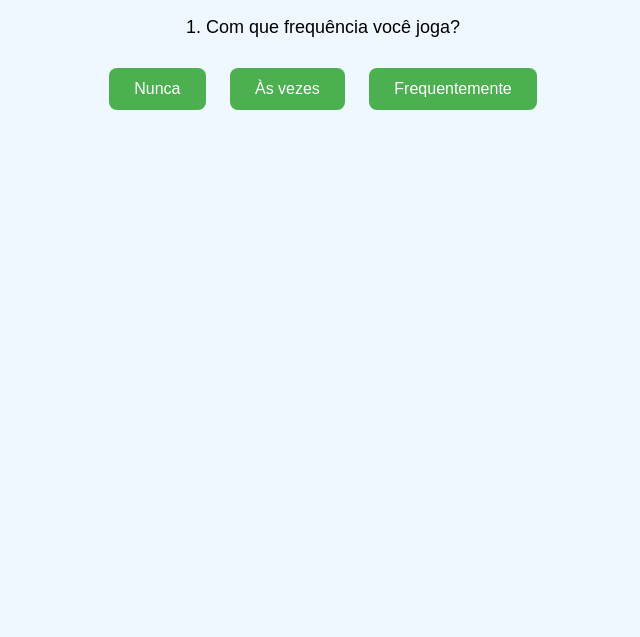
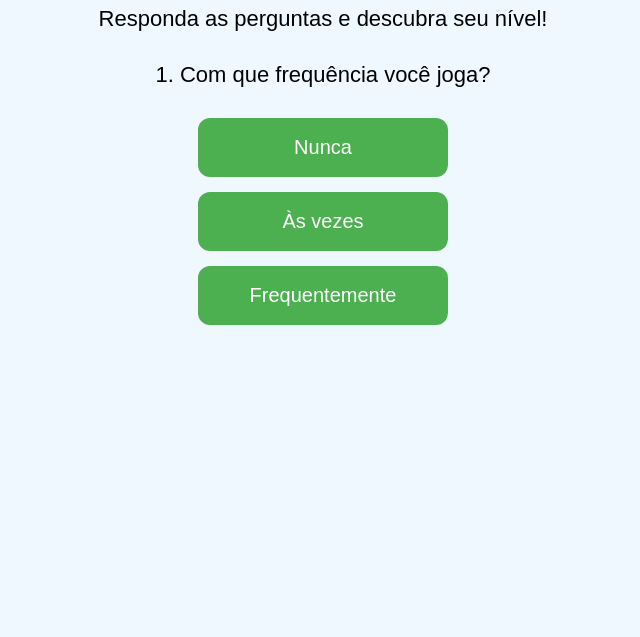
Before and after one commit to RaulBrc/quiz-tenis-de-mesa, a plain HTML site: page index.html in a window 1280 px wide. Shown: the part 163-800 px from the top of the page, without its empty margins (317-957 px from the left). Drawn offline with Linux system fonts and the light colour scheme.

Commit message:
Update style.css

```diff
--- a/style.css
+++ b/style.css
@@ -2,7 +2,7 @@ body {
   font-family: Arial, sans-serif;
   background-color: #f0f8ff;
   text-align: center;
-  padding: 50px;
+  padding: 80px 20px;
 }
 
 h1 {
@@ -10,17 +10,19 @@ h1 {
 }
 
 p {
-  font-size: 18px;
-  margin-bottom: 20px;
+  font-size: 22px;
+  margin-bottom: 30px;
 }
 
 button {
-  margin: 10px;
-  padding: 12px 25px;
-  font-size: 16px;
+  display: block;
+  width: 250px;
+  margin: 15px auto;
+  padding: 18px 0;
+  font-size: 20px;
   cursor: pointer;
   border: none;
-  border-radius: 8px;
+  border-radius: 12px;
   background-color: #4CAF50;
   color: white;
   transition: background-color 0.3s;
@@ -30,12 +32,12 @@ button:hover {
   background-color: #45a049;
 }
 
-.question {
-  margin-bottom: 30px;
+#result {
+  margin-top: 50px;
+  font-size: 24px;
+  font-weight: bold;
 }
 
-#result {
-  font-size: 22px;
-  font-weight: bold;
+a button {
   margin-top: 30px;
 }
```
